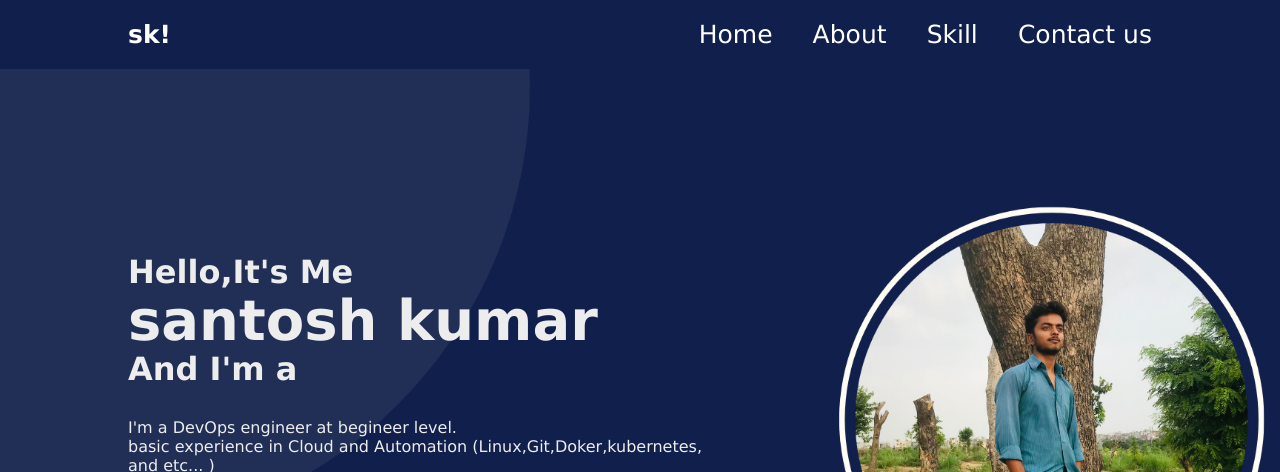
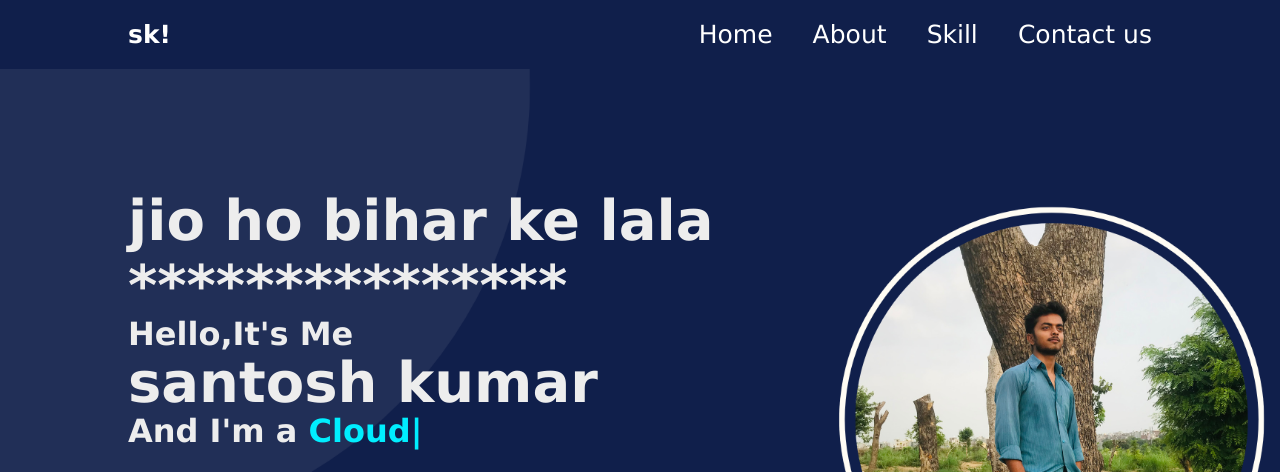
Before and after one commit to santoshk51/centralgit, a plain HTML site: page index.html in a window 1280 px wide. Shown: the top 472 px of the page. Drawn offline with nearby package versions, Linux system fonts and the light colour scheme.

Commit message:
2 changes

```diff
--- a/index.html
+++ b/index.html
@@ -26,6 +26,8 @@
 
 	<section class="home">
 		<div class="home-content">
+			<h1>jio ho bihar ke lala ***************
+			</h1>
 			<h3>Hello,It's Me</h3>
 			<h1>santosh kumar</h1>
 			<h3>And I'm a <span class="text"></span></h3>
--- a/script.js
+++ b/script.js
@@ -1,6 +1,6 @@
-// var typed =  new Typed(".text", {
-// 	strings:["Devops Engineer" , "Cloud Engineer" , "Web Developer"],
-// 	typeSpeed:50,
-// 	backSpeed:50,
-// 	loop:true
-// });
+var typed =  new Typed(".text", {
+	strings:["Devops Engineer" , "Cloud Engineer" , "Web Developer"],
+	typeSpeed:50,
+	backSpeed:50,
+	loop:true
+});
```
